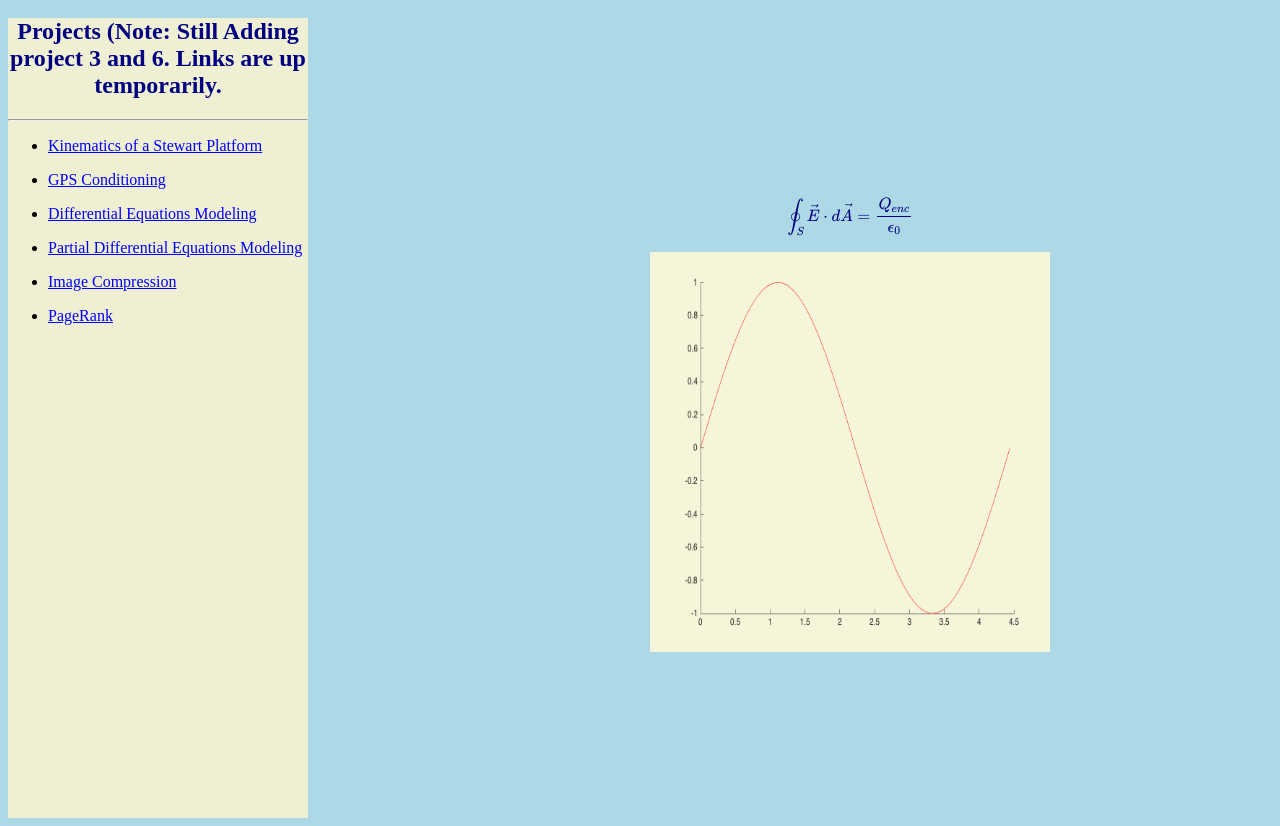
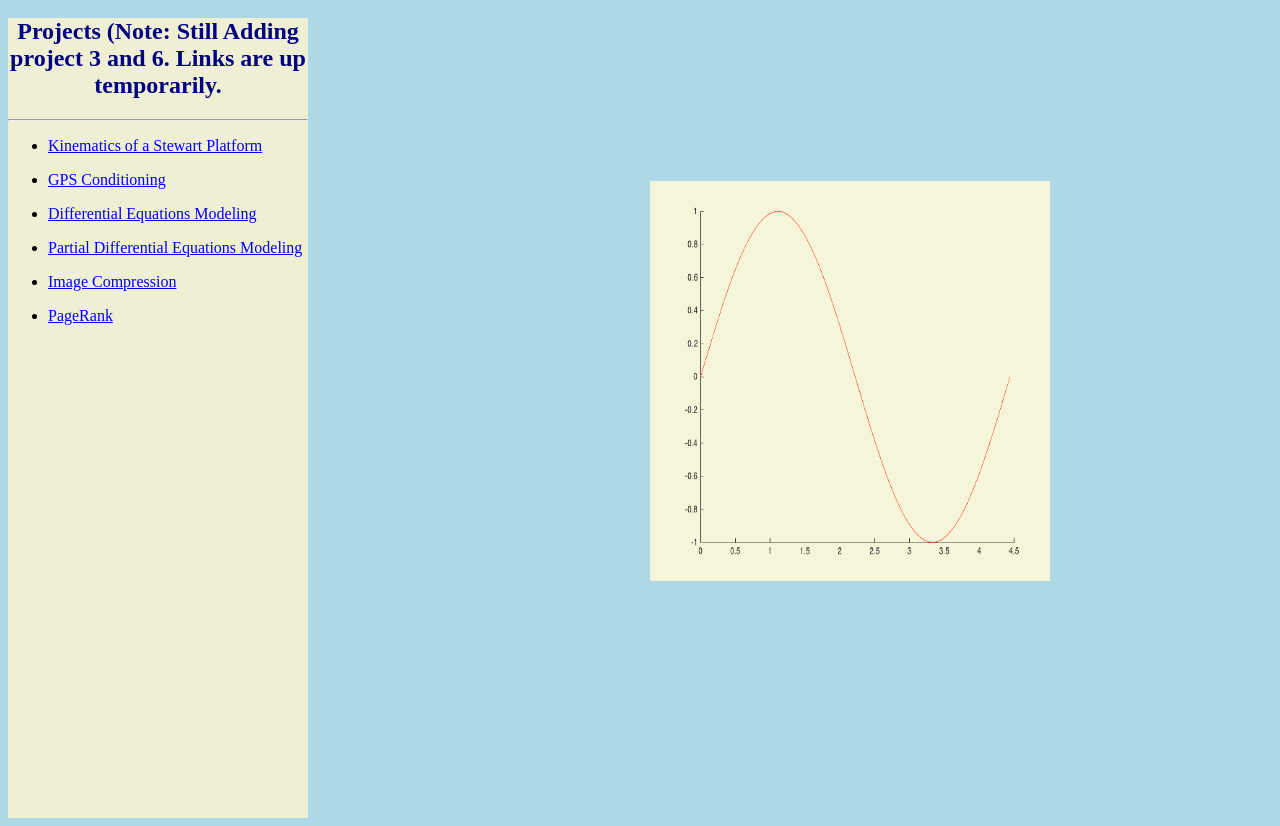
Before and after one commit to aneeshm007/aneeshm007.github.io, a plain HTML site: page index.html in a window 1280 px wide. Shown: the part 69-895 px from the top of the page. Drawn offline with nearby package versions, Linux system fonts and the light colour scheme; some packages are replaced by stand-ins of ours.

Commit message:
removed that nonsense

```diff
--- a/index.html
+++ b/index.html
@@ -41,7 +41,6 @@
 
 <center>
 <div class = "image">
-<p> $$\oint_S \vec{E}\cdot d\vec{A} = \frac{Q_{enc}}{\epsilon_0}$$</p>
 <img src = "p0.png" height = 400 width = 400>
 </div>
 </center>
```
